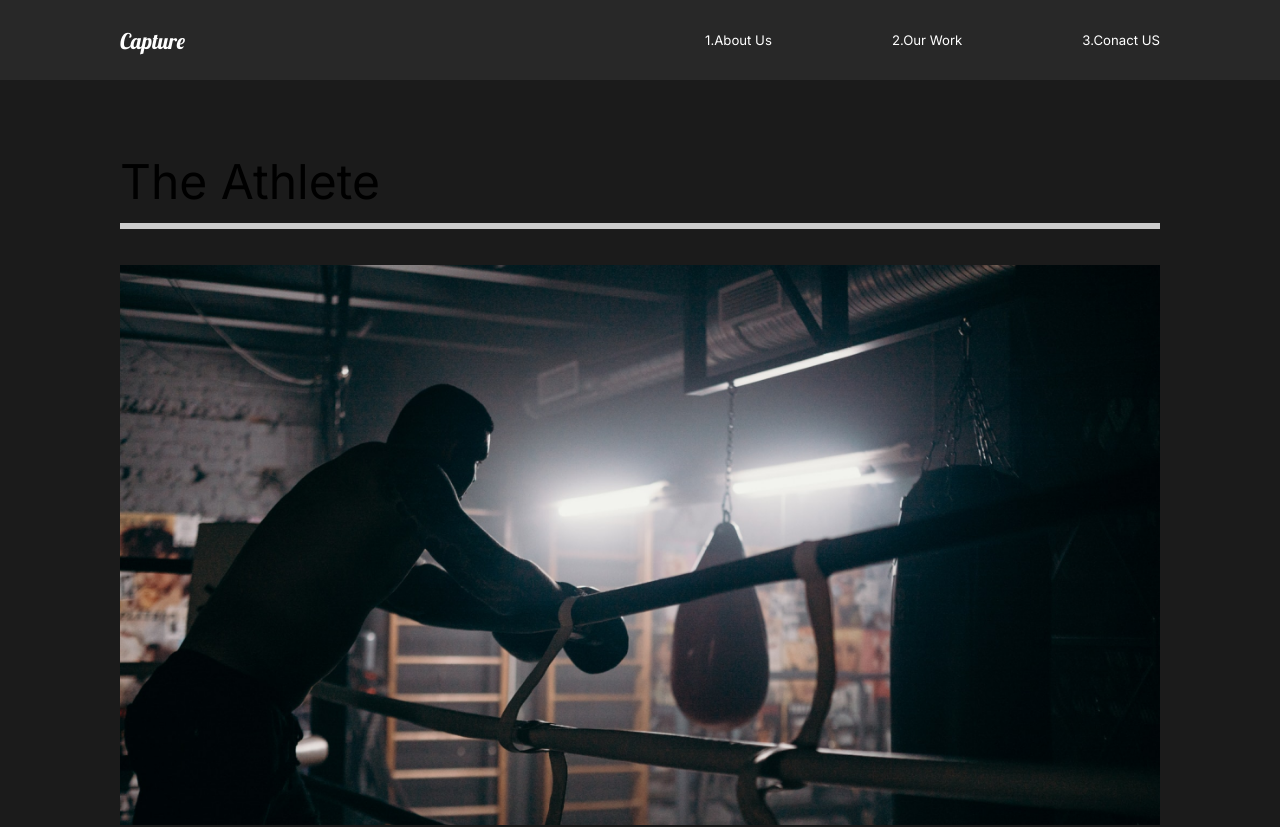
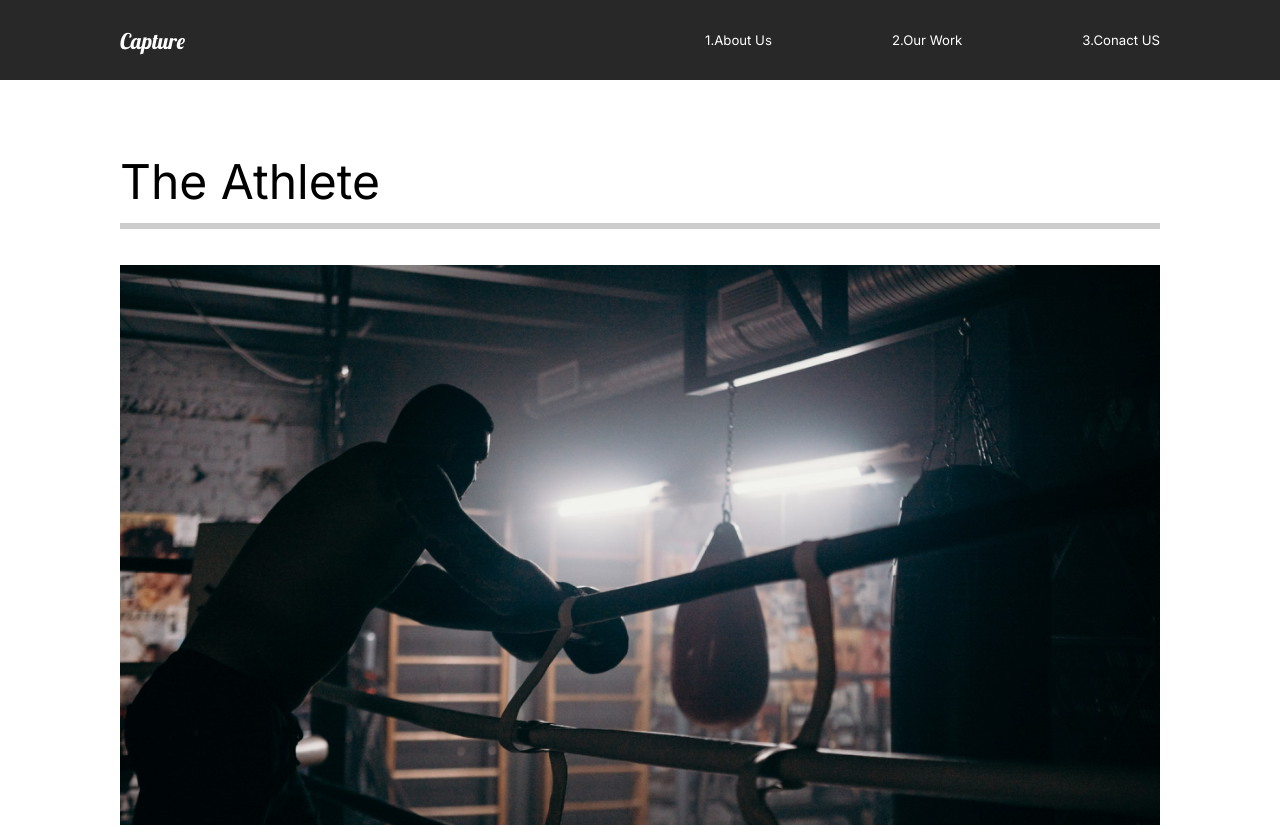
Before and after one commit to hkn96/portfolio, a React (Create React App) app: page /work in a window 1280 px wide. Shown: the top 827 px of the page. Built offline with nearby package versions, Linux system fonts and the light colour scheme; a web font is replaced by a local one.

Commit message:
Page animations

```diff
--- a/src/App.js
+++ b/src/App.js
@@ -1,3 +1,4 @@
+import { useLocation } from 'react-router-dom'
 import GlobalStyle from './components/GlobalStyle'
 import Nav from './components/Nav'
 import AboutUs from './pages/AboutUs'
@@ -7,19 +8,23 @@ import OurWork from './pages/OurWork'
 import { BrowserRouter as Router, Route, Routes } from 'react-router-dom'
 import MovieDetail from './pages/MovieDetail'
 
-//Global Style
+//animation
+import { AnimatePresence } from 'framer-motion'
 
 function App() {
+  const location = useLocation()
   return (
     <div className='App'>
       <GlobalStyle />
       <Nav />
-      <Routes>
-        <Route path='/' element={<AboutUs />}></Route>
-        <Route path='/work' element={<OurWork />}></Route>
-        <Route path='/work/:id' element={<MovieDetail />}></Route>
-        <Route path='/contact' element={<ContactUs />}></Route>
-      </Routes>
+      <AnimatePresence exitBeforeEnter>
+        <Routes location={location} key={location.pathname}>
+          <Route path='/' element={<AboutUs />}></Route>
+          <Route path='/work' element={<OurWork />}></Route>
+          <Route path='/work/:id' element={<MovieDetail />}></Route>
+          <Route path='/contact' element={<ContactUs />}></Route>
+        </Routes>
+      </AnimatePresence>
     </div>
   )
 }
--- a/src/animation.js
+++ b/src/animation.js
@@ -6,6 +6,7 @@ export const pageAnimation = {
   show: {
     opacity: 1,
     y: 0,
+
     transition: {
       duration: 0.5,
       when: 'beforeChildren',
--- a/src/components/ServicesSection.js
+++ b/src/components/ServicesSection.js
@@ -65,8 +65,10 @@ const Services = styled(About)`
 const Cards = styled.div`
   display: flex;
   flex-wrap: wrap;
+  @media (max-width: 1300px) {
+    justify-content: center;
+  }
 `
-
 const Card = styled.div`
   flex-basis: 20rem;
   .icon {
--- a/src/pages/AboutUs.js
+++ b/src/pages/AboutUs.js
@@ -3,13 +3,21 @@ import AboutSection from '../components/AboutSection'
 import FaqSection from '../components/FaqSection'
 import ServicesSection from '../components/ServicesSection'
 
+//Animations
+import { motion } from 'framer-motion'
+import { pageAnimation } from '../animation'
+
 const AboutUs = () => {
   return (
-    <>
+    <motion.div
+      variants={pageAnimation}
+      exit='exit'
+      initial='hidden'
+      animate='show'>
       <AboutSection />
       <ServicesSection />
       <FaqSection />
-    </>
+    </motion.div>
   )
 }
 
--- a/src/pages/ContactUs.js
+++ b/src/pages/ContactUs.js
@@ -1,10 +1,17 @@
 import React from 'react'
+//Animations
+import { motion } from 'framer-motion'
+import { pageAnimation } from '../animation'
 
 const ContactUs = () => {
   return (
-    <div>
+    <motion.div
+      variants={pageAnimation}
+      exit='exit'
+      initial='hidden'
+      animate='show'>
       <h1>Contact Us</h1>
-    </div>
+    </motion.div>
   )
 }
 
--- a/src/pages/MovieDetail.js
+++ b/src/pages/MovieDetail.js
@@ -2,6 +2,10 @@ import { useState, useEffect } from 'react'
 import styled from 'styled-components'
 import { useLocation } from 'react-router-dom'
 import { MovieState } from '../MovieState'
+
+//Animations
+import { motion } from 'framer-motion'
+import { pageAnimation } from '../animation'
 
 const MovieDetail = () => {
   const url = useLocation()
@@ -18,7 +22,11 @@ const MovieDetail = () => {
   return (
     <>
       {movie && (
-        <Details>
+        <Details
+          variants={pageAnimation}
+          exit='exit'
+          initial='hidden'
+          animate='show'>
           <HeadLine>
             <h2>{movie.title}</h2>
             <img src={movie.mainImg} alt='movie' />
@@ -41,7 +49,7 @@ const MovieDetail = () => {
   )
 }
 
-const Details = styled.div`
+const Details = styled(motion.div)`
   color: white;
 `
 
--- a/src/pages/OurWork.js
+++ b/src/pages/OurWork.js
@@ -6,11 +6,19 @@ import { Link } from 'react-router-dom'
 import athlete from '../img/athlete-small.png'
 import goodtimes from '../img/goodtimes-small.png'
 import theracer from '../img/theracer-small.png'
-//Motion
+
+//Animations
+import { motion } from 'framer-motion'
+import { pageAnimation } from '../animation'
 
 const OurWork = () => {
   return (
-    <Work>
+    <Work
+      style={{ background: '#fff' }}
+      variants={pageAnimation}
+      exit='exit'
+      initial='hidden'
+      animate='show'>
       <Movie>
         <h2>The Athlete</h2>
         <div className='line'></div>
@@ -36,7 +44,7 @@ const OurWork = () => {
   )
 }
 
-const Work = styled.div`
+const Work = styled(motion.div)`
   min-height: 100vh;
   overflow: hidden;
   padding: 5rem 10rem;
```
